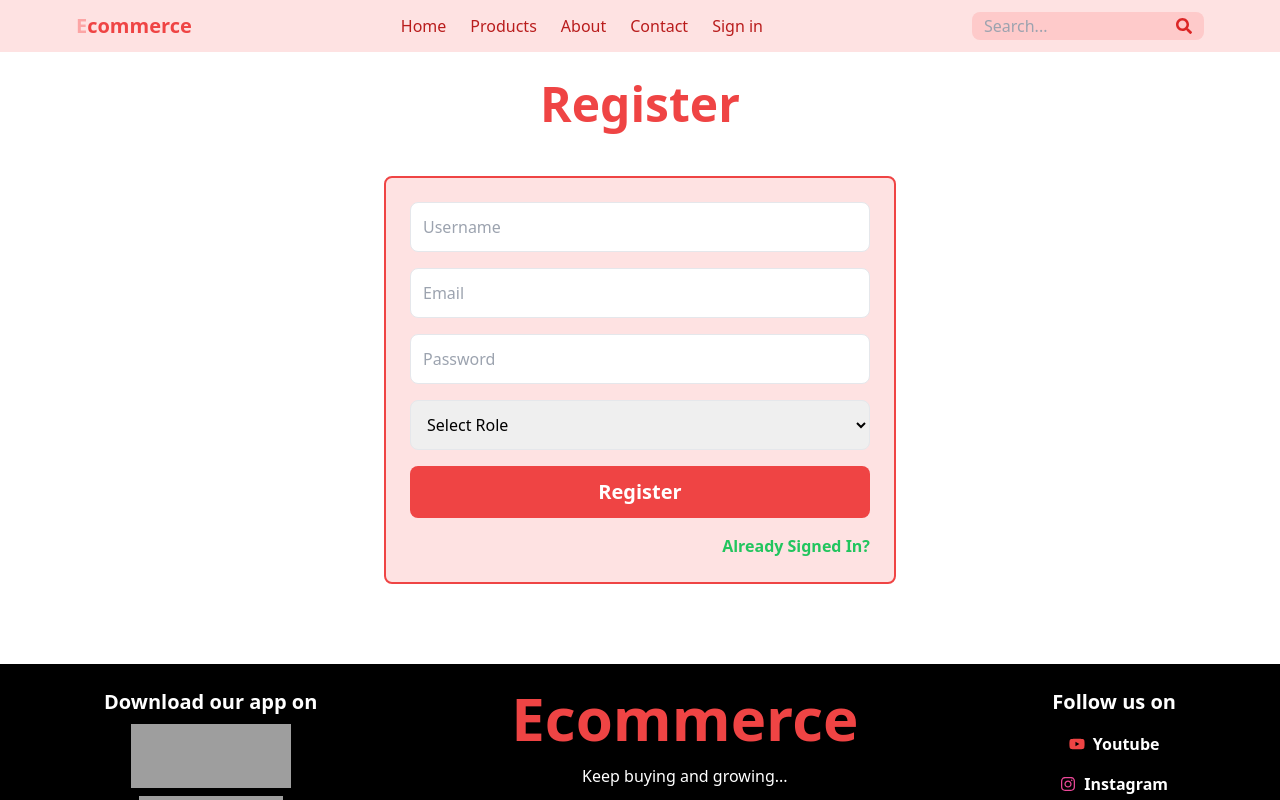
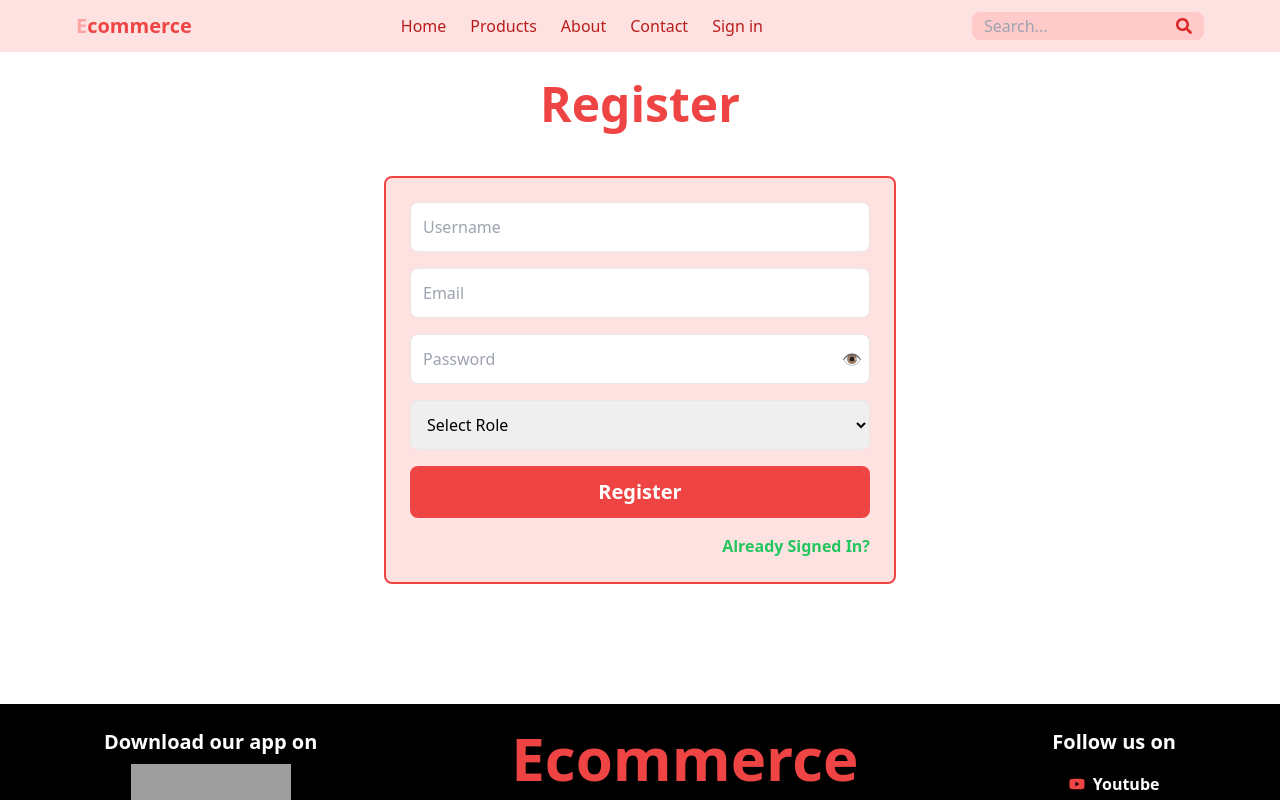
Before and after one commit to VijayendraNayak/Ecommerce, a React (Vite) app in the folder frontend/: page /register in a window 1280 px wide. Shown: the top 800 px of the page. Built offline with nearby package versions, Linux system fonts and the light colour scheme; grey boxes are pictures that could not be loaded.

Commit message:
redux register and profile image in header

```diff
--- a/frontend/src/Redux/User/userSlice.js
+++ b/frontend/src/Redux/User/userSlice.js
@@ -58,6 +58,18 @@ const userSlice = createSlice({
             state.loading = false
             state.error = action.payload
         },
+        registerStart: (state) => {
+            state.loading = true
+        },
+        registerSuccess: (state, action) => {
+            state.loading = false
+            state.error = null
+            state.currentUser = null
+        },
+        registerFailure: (state, action) => {
+            state.loading = false
+            state.error = action.payload
+        },
     },
 });
 export const { signInStart,
@@ -71,5 +83,8 @@ export const { signInStart,
     deleteSuccess,
     signoutFailure,
     signoutStart,
-    signoutSuccess } = userSlice.actions;
+    registerStart,
+    registerSuccess,
+    registerFailure,
+    signoutSuccess,} = userSlice.actions;
 export default userSlice.reducer;
--- a/frontend/src/components/Header/Header.jsx
+++ b/frontend/src/components/Header/Header.jsx
@@ -1,11 +1,13 @@
 import React, { useEffect, useState } from "react";
 import { FaSearch } from "react-icons/fa";
 import { Link } from "react-router-dom";
+import { useSelector } from "react-redux";
 
 const Header = ({ loading }) => {
   const [isNavVisible, setIsNavVisible] = useState(true);
   const [prevScrollPos, setPrevScrollPos] = useState(0);
   const [navbar, setNavbar] = useState(false);
+  const { currentUser } = useSelector((state) => state.user);
 
   const handleScroll = () => {
     const currentScrollPos = window.scrollY;
@@ -39,7 +41,11 @@ const Header = ({ loading }) => {
     >
       <div className="flex justify-between p-3 max-w-6xl w-full mx-auto">
         <Link to="/">
-          <div className={`font-bold text-sm sm:text-xl sm:flex ${navbar? "hidden" :"flex"}`}>
+          <div
+            className={`font-bold text-sm sm:text-xl sm:flex ${
+              navbar ? "hidden" : "flex"
+            }`}
+          >
             <span className="text-red-300">E</span>
             <span className="text-red-500">commerce</span>
           </div>
@@ -65,11 +71,18 @@ const Header = ({ loading }) => {
               Contact
             </li>
           </Link>
-          <Link to="/login">
-            <li className="hover:underline text-red-700 hidden sm:flex">
-              Sign in
-            </li>
-          </Link>
+          {/* {console.log(currentUser.avatar)} */}
+          {currentUser ? (
+            <Link to="/profile">
+              <img className=" rounded-full w-12 h-12 hidden sm:flex" src={currentUser.avatar} alt="profile" />
+            </Link>
+          ) : (
+            <Link to="/login">
+              <li className="hover:underline text-red-700 hidden sm:flex">
+                Sign in
+              </li>
+            </Link>
+          )}
         </ul>
         {/* Search form */}
         <form className="bg-red-200 rounded-lg items-center px-3 hidden sm:flex">
--- a/frontend/src/pages/Login.jsx
+++ b/frontend/src/pages/Login.jsx
@@ -9,6 +9,7 @@ import {
 
 const Login = () => {
   const [formdata, setFormdata] = useState({});
+  const [showPassword, setShowPassword] = useState(false);
   const navigate = useNavigate();
   const dispatch = useDispatch();
   const { loading, error } = useSelector((state) => state.user);
@@ -41,6 +42,10 @@ const Login = () => {
     }
   };
 
+  const togglePasswordVisibility = () => {
+    setShowPassword(!showPassword);
+  };
+
   return (
     <div className="p-10 pt-20">
       {loading && (
@@ -58,13 +63,22 @@ const Login = () => {
             id="email"
             onChange={handleChange}
           />
-          <input
-            type="password"
-            placeholder="Password"
-            className="border p-3 rounded-lg"
-            id="password"
-            onChange={handleChange}
-          />
+          <div className="relative">
+            <input
+              type={showPassword ? "text" : "password"}
+              placeholder="Password"
+              className="border p-3 rounded-lg pr-10 w-[245px] sm:w-[460px]"
+              id="password"
+              onChange={handleChange}
+            />
+            <button
+              type="button"
+              className="absolute top-1/2 right-2 transform -translate-y-1/2"
+              onClick={togglePasswordVisibility}
+            >
+              {showPassword ? "🙈" : "👁️"}
+            </button>
+          </div>
         </form>
         <button
           className="bg-red-500 text-white p-3 rounded-lg font-semibold text-xl"
--- a/frontend/src/pages/Register.jsx
+++ b/frontend/src/pages/Register.jsx
@@ -1,19 +1,30 @@
 import React, { useState } from "react";
 import { Link, useNavigate } from "react-router-dom";
+import { useDispatch, useSelector } from "react-redux";
+import {
+  registerStart,
+  registerSuccess,
+  registerFailure,
+} from "../redux/user/userSlice";
 
 const Register = () => {
   const [formdata, setFormdata] = useState({});
+  const [password, showPassword] = useState(true);
   const navigate = useNavigate();
+  const dispatch = useDispatch();
+  const { loading, error } = useSelector((state) => state.user);
 
   const handleChange = (e) => {
     setFormdata({ ...formdata, [e.target.id]: e.target.value });
   };
-
-  console.log(formdata)
+  const togglepassword = () => {
+    showPassword(!password);
+  };
 
   const handleSubmit = async (e) => {
     e.preventDefault();
     try {
+      dispatch(registerStart());
       const res = await fetch("/api/user/register", {
         method: "POST",
         headers: {
@@ -22,18 +33,25 @@ const Register = () => {
         body: JSON.stringify(formdata),
       });
       const data = await res.json();
-      console.log(data)
+      console.log(data);
       if (data.success === false) {
-        return
+        dispatch(registerFailure(data.message));
+        return;
       }
       navigate("/login");
+      dispatch(registerSuccess());
     } catch (error) {
       console.log("catcherr", error);
     }
   };
 
   return (
-    <div className="pt-20">
+    <div className="pt-20 p-10">
+      {loading && (
+        <div className="fixed inset-0 z-50 flex items-center justify-center bg-white bg-opacity-50">
+          <div className="animate-spin rounded-full h-24 w-24 border-t-4 border-red-500"></div>
+        </div>
+      )}
       <p className="text-5xl text-center font-semibold text-red-500 ">
         Register
       </p>
@@ -53,20 +71,29 @@ const Register = () => {
             id="email"
             onChange={handleChange}
           />
-          <input
-            type="password"
-            placeholder="Password"
-            className="border p-3 rounded-lg"
-            id="password"
-            onChange={handleChange}
-          />
+          <div className="relative">
+            <input
+              type={password ? "password" : "text"}
+              placeholder="Password"
+              className="border p-3 rounded-lg pr-10 w-[245px] sm:w-[460px]"
+              id="password"
+              onChange={handleChange}
+            />
+            <button
+              type="button"
+              onClick={togglepassword}
+              className="absolute top-1/2 right-2 transform -translate-y-1/2"
+            >
+              {password ? "👁️" : "🙈"}
+            </button>
+          </div>
           {/* Dropdown for user/admin selection */}
           <select
             id="role"
             className="border p-3 rounded-lg"
             onChange={handleChange}
           >
-            <option >Select Role</option>
+            <option>Select Role</option>
             <option value="user">user</option>
             <option value="admin">admin</option>
           </select>
@@ -85,6 +112,7 @@ const Register = () => {
           </Link>
         </div>
       </div>
+      {error && <p className="text-red-500">{error}</p>}
     </div>
   );
 };
```
Also changed, not shown: 1 other file (tests, documents, lock files or other folders).
